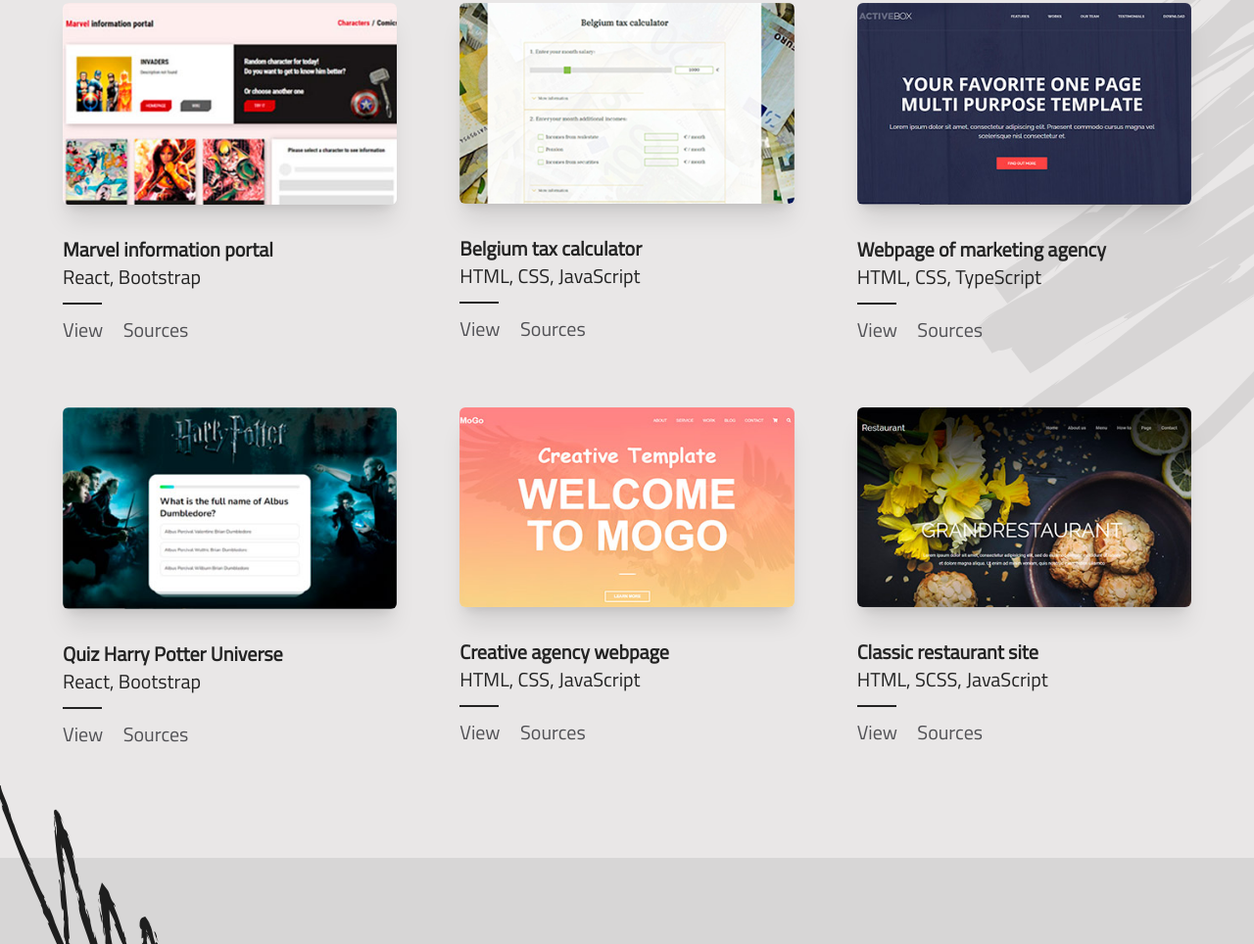
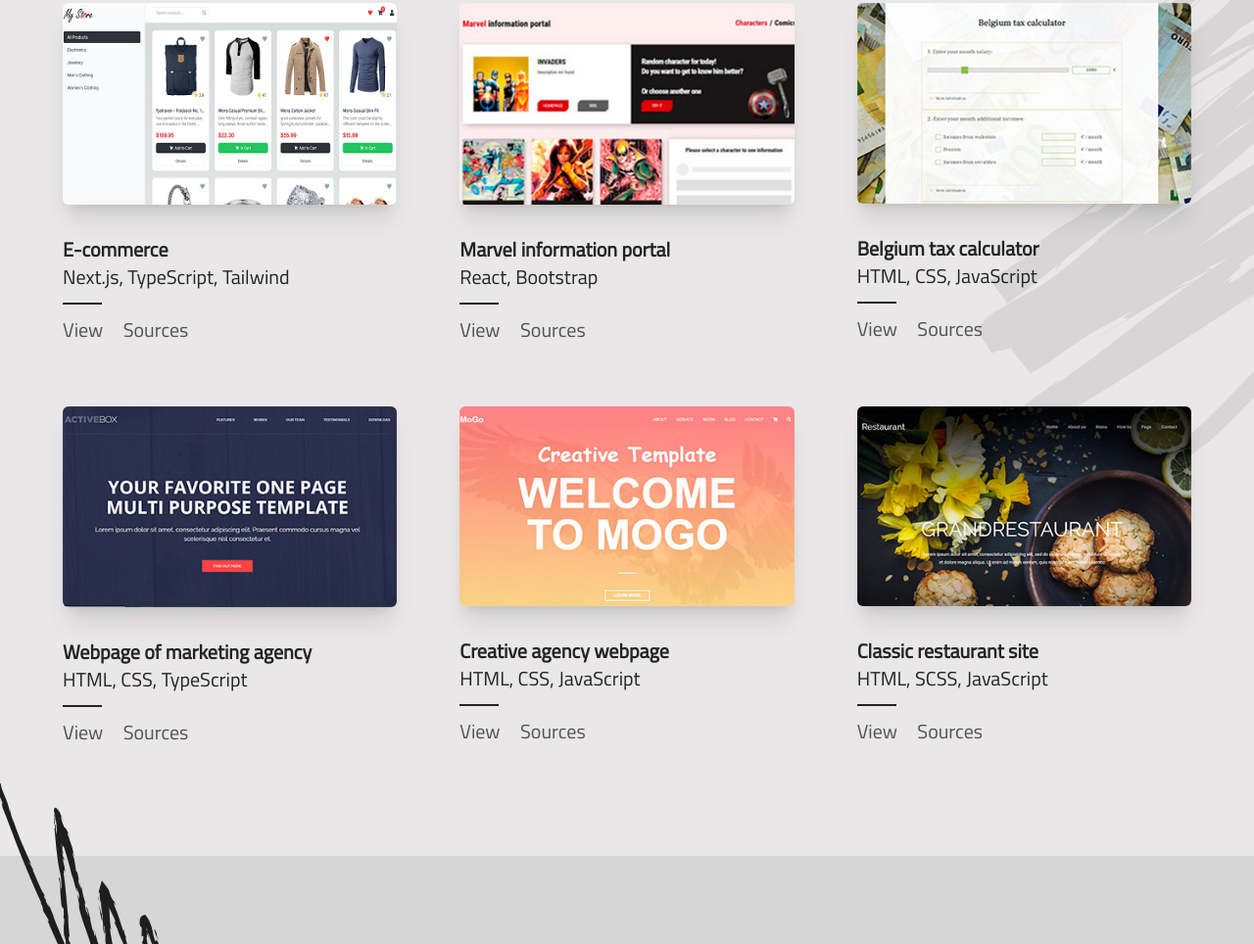
Before and after one commit to MarinaYefimenko/portfolio, a website: page index.html in a window 1280 px wide. Shown: the part 1843-2807 px from the top of the page at 98% size. Drawn offline with Linux system fonts and the light colour scheme.

Commit message:
Added e-commerce project

```diff
--- a/index.html
+++ b/index.html
@@ -112,6 +112,14 @@
             <h2 class="text-center my-10 md:my-24 text-4xl font-semibold">My projects</h2>
             <div class="sm:grid grid-cols-2 lg:grid-cols-3 grid-rows-3 lg:grid-rows-2 gap-16 font-medium text-xl mb-28">
                 <div class="item pb-10 md:pb-0 pl-8 sm:pl-0">
+                    <a target="_blank" href="https://marinayefimenko.github.io/E-commerce/"><img class="rounded-md shadow-xl  hover:translate-y-1" src="./src/img/e_commerce.png" alt="e-commerce"></a>
+                    <div class="name mt-8 font-extrabold">E-commerce</div>
+                    <div class="tech">Next.js, TypeScript, Tailwind</div>
+                    <div class="h-0.5 w-10 my-3 bg-dark"> </div>
+                        <a target="_blank" href="https://marinayefimenko.github.io/E-commerce/" class="inline-block pr-4 text-grdark hover:text-dark hover:font-bold">View</a>
+                        <a target="_blank" href="https://github.com/MarinaYefimenko/E-commerce/" class="inline-block text-grdark hover:text-dark hover:font-bold">Sources</a>
+                </div>
+                <div class="item pb-10 md:pb-0 pl-8 sm:pl-0">
                     <a target="_blank" href="https://marinayefimenko.github.io/marvel-inform-portal/#/"><img class="rounded-md shadow-xl hover:translate-y-1" src="./src/img/marvel.jpg" alt="marvel-inform-portal"></a>
                     <div class="name mt-8 font-extrabold">Marvel information portal</div>
                     <div class="tech">React, Bootstrap </div>
@@ -136,14 +144,6 @@
                     <div class="h-0.5 w-10 my-3 bg-dark"> </div>
                     <a target="_blank" href="https://marinayefimenko.github.io/Active-Box-site/" class="inline-block pr-4 text-grdark hover:text-dark hover:font-bold">View</a>
                     <a target="_blank" href="https://github.com/MarinaYefimenko/Active-Box-site" class="inline-block text-grdark hover:text-dark hover:font-bold">Sources</a>
-                </div>
-                <div class="item pb-10 md:pb-0 pl-8 sm:pl-0">
-                    <a target="_blank" href="https://marinayefimenko.github.io/quiz-harry-potter-universe/"><img class="rounded-md shadow-xl  hover:translate-y-1" src="./src/img/quiz.jpg" alt="quiz"></a>
-                    <div class="name mt-8 font-extrabold">Quiz Harry Potter Universe</div>
-                    <div class="tech">React, Bootstrap</div>
-                    <div class="h-0.5 w-10 my-3 bg-dark"> </div>
-                        <a target="_blank" href="https://marinayefimenko.github.io/quiz-harry-potter-universe/" class="inline-block pr-4 text-grdark hover:text-dark hover:font-bold">View</a>
-                        <a target="_blank" href="https://github.com/MarinaYefimenko/quiz-harry-potter-universe" class="inline-block text-grdark hover:text-dark hover:font-bold">Sources</a>
                 </div>
                 <div class="item pb-10 md:pb-0 pl-8 sm:pl-0">
                     <a target="_blank" href="https://marinayefimenko.github.io/MoGo-creative-agency/"><img class="rounded-md shadow-xl hover:translate-y-1" src="./src/img/mogo.jpg" alt="mogo"></a>
```
Also changed, not shown: src/img/e_commerce.png (added).
